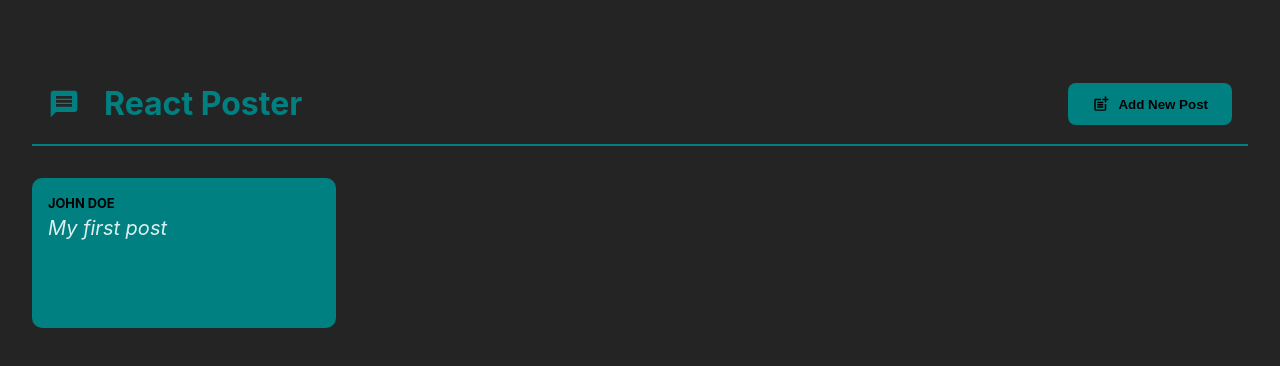
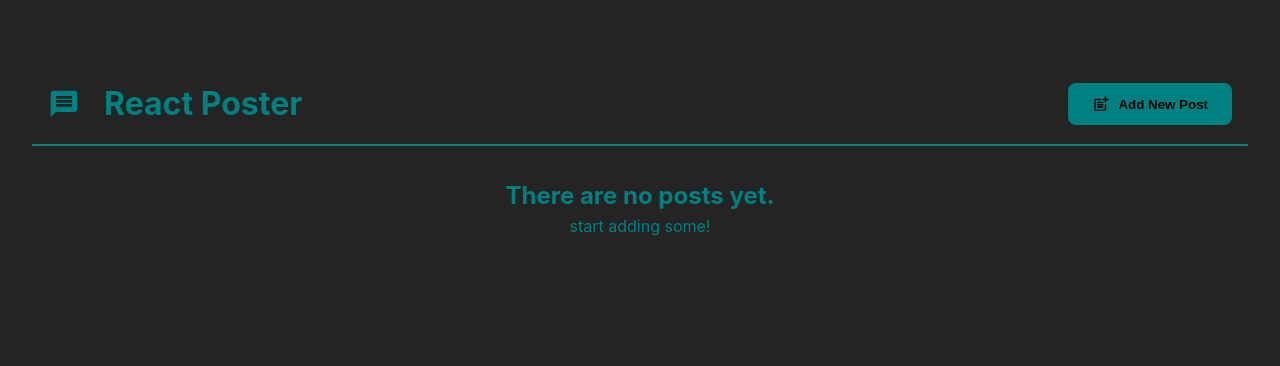
Before and after one commit to foolais/react-tutorial-udemy, a React (Vite) app: page / in a window 1280 px wide. Shown: the top 366 px of the page. Built offline with nearby package versions, Linux system fonts and the light colour scheme.

Commit message:
add conditional rendering when no post added

```diff
--- a/src/components/PostsList.jsx
+++ b/src/components/PostsList.jsx
@@ -6,12 +6,7 @@
 import { useState } from "react";
 
 function PostList({ isModalOpen, showModalHandler }) {
-  const [posts, setPosts] = useState([
-    {
-      author: "John Doe",
-      body: "My first post",
-    },
-  ]);
+  const [posts, setPosts] = useState([]);
 
   function addPostHandler(newPost) {
     setPosts((prev) => [...prev, newPost]);
@@ -27,11 +22,18 @@
           />
         </Modal>
       ) : null}
-      <ul className={styles.postList}>
-        {posts.map((post, index) => (
-          <Post key={index} author={post.author} body={post.body} />
-        ))}
-      </ul>
+      {posts && posts.length > 0 ? (
+        <ul className={styles.postList}>
+          {posts.map((post, index) => (
+            <Post key={index} author={post.author} body={post.body} />
+          ))}
+        </ul>
+      ) : (
+        <div style={{ textAlign: "center", color: "teal" }}>
+          <h2>There are no posts yet.</h2>
+          <p>start adding some!</p>
+        </div>
+      )}
     </>
   );
 }
```
